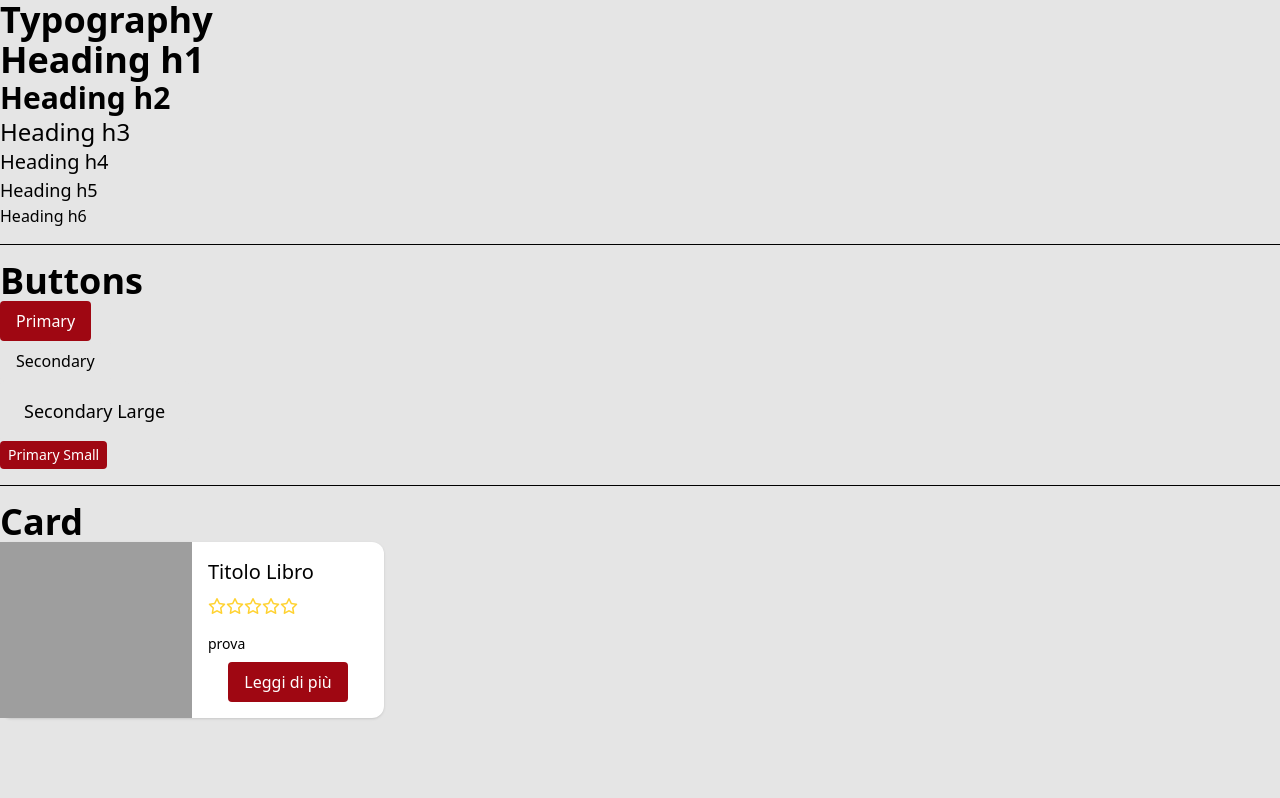
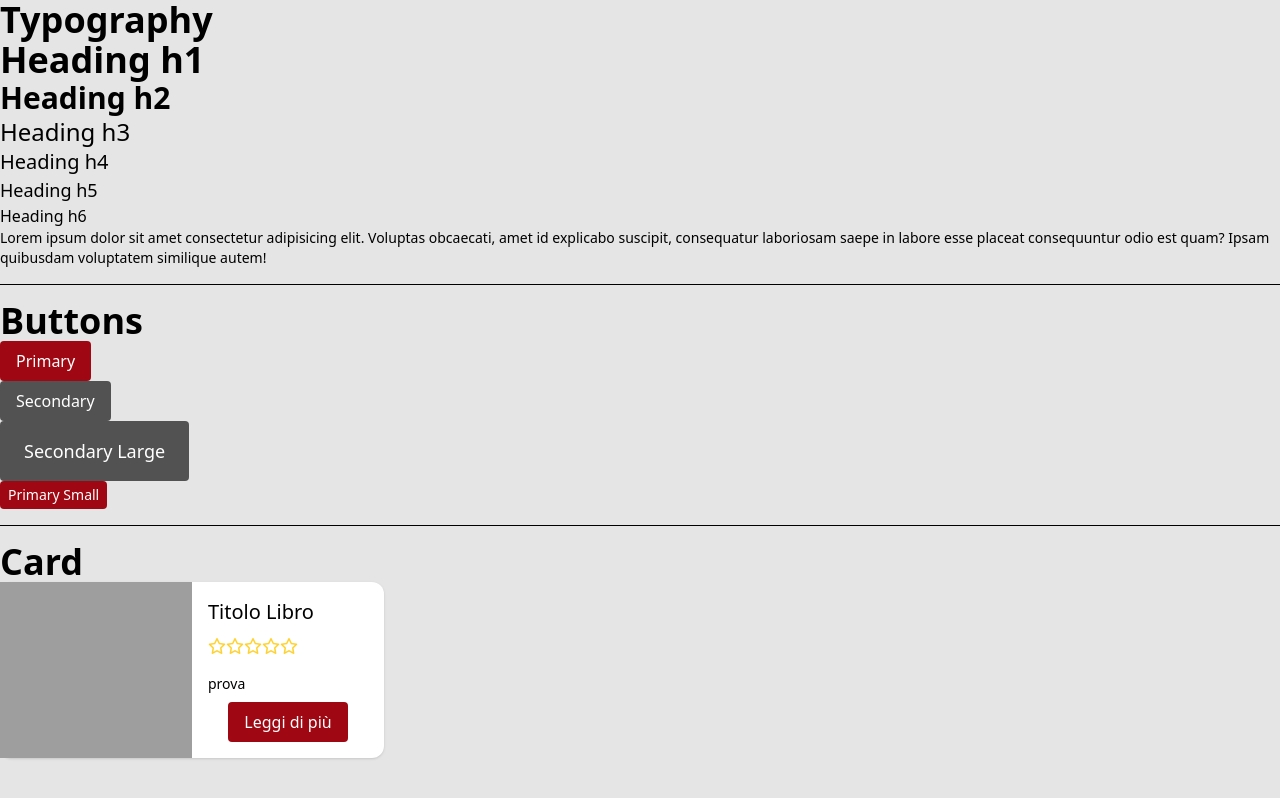
Before and after one commit to boolean-class-138/lc-webapp-react, a React (Vite) app: page /design-system in a window 1280 px wide. Built offline with nearby package versions, Linux system fonts and the light colour scheme; no server answers.

Commit message:
fix: button style

```diff
--- a/src/components/Footer.jsx
+++ b/src/components/Footer.jsx
@@ -1,5 +1,7 @@
 export default function Footer() {
   return (
-    <footer className="bg-white p-4 text-center mt-4">Made with ❤️ 138</footer>
+    <footer className="bg-white p-4 text-center mt-4 shadow-lg">
+      Made with ❤️ 138
+    </footer>
   );
 }
--- a/src/components/ui/Button.jsx
+++ b/src/components/ui/Button.jsx
@@ -8,7 +8,7 @@ export default function Button({
 
   const variants = {
     primary: "bg-red-800 hover:bg-red-700 text-white",
-    secondary: "bg-neutral-200 hover:bg-neutral-100",
+    secondary: "bg-neutral-600 hover:bg-neutral-500 text-white",
   };
 
   const sizes = {
--- a/src/pages/DesignSystem.jsx
+++ b/src/pages/DesignSystem.jsx
@@ -1,6 +1,7 @@
 import Heading from "../components/ui/Heading";
 import Button from "../components/ui/Button";
 import Card from "../components/ui/Card";
+import Paragraph from "../components/ui/Paragraph";
 
 export default function DesignSystem() {
   return (
@@ -13,6 +14,12 @@ export default function DesignSystem() {
         <Heading level={4}>Heading h4</Heading>
         <Heading level={5}>Heading h5</Heading>
         <Heading level={6}>Heading h6</Heading>
+        <Paragraph size="sm">
+          Lorem ipsum dolor sit amet consectetur adipisicing elit. Voluptas
+          obcaecati, amet id explicabo suscipit, consequatur laboriosam saepe in
+          labore esse placeat consequuntur odio est quam? Ipsam quibusdam
+          voluptatem similique autem!
+        </Paragraph>
       </section>
       <hr />
       <section>
```
